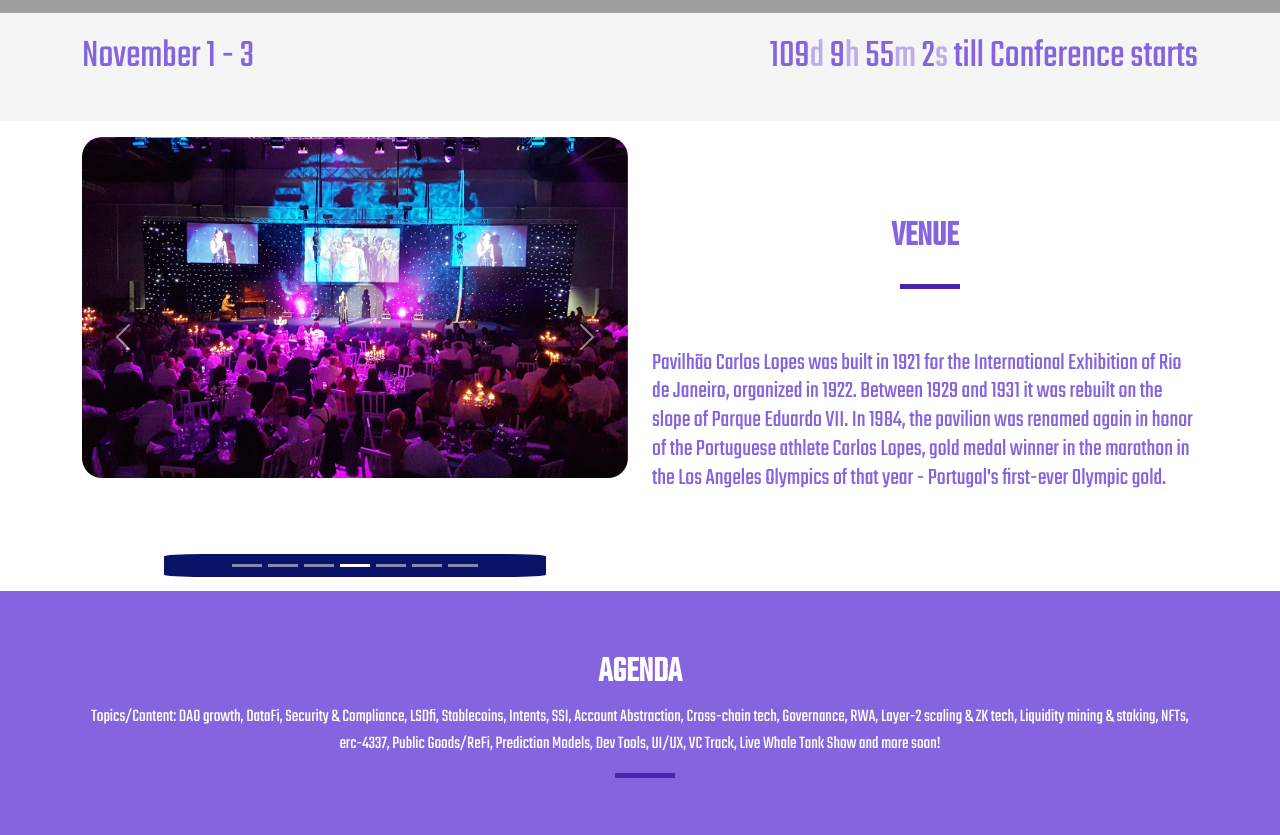
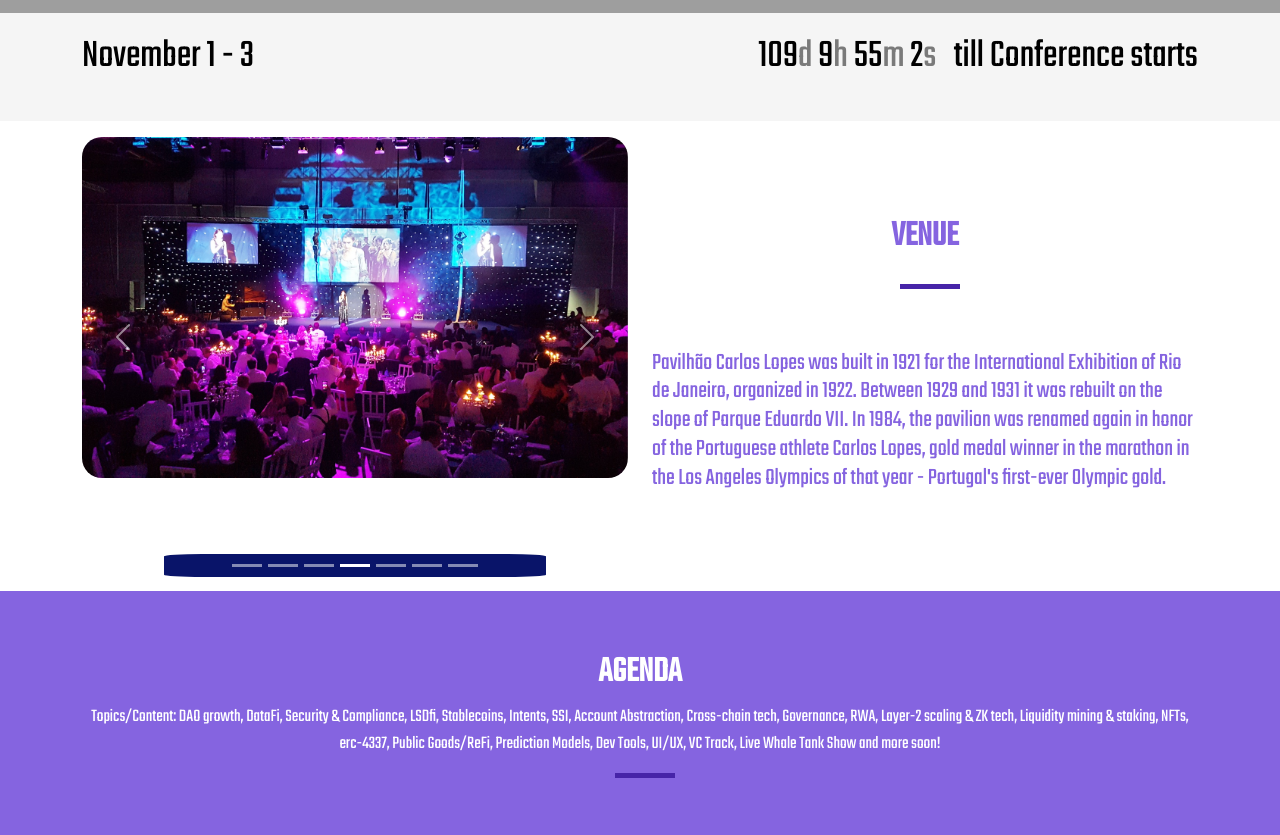
Before and after one commit to shan2001-s/EthereumBlockSummit, a website: page index.html in a window 1280 px wide. Shown: the part 787-1622 px from the top of the page. Drawn offline with nearby package versions, Linux system fonts and the light colour scheme; grey boxes are pictures that could not be loaded; a web font is replaced by a local one.

Commit message:
edit black color text time left

```diff
--- a/index.html
+++ b/index.html
@@ -3,7 +3,9 @@
 
 <head>
   <meta charset="utf-8">
-  <meta content="width=device-width, initial-scale=1.0" name="viewport">
+
+  <meta name="viewport" content="width=device-width, initial-scale=1.0">
+
 
   <title>EBS</title>
   <meta content="" name="description">
@@ -197,10 +199,10 @@
           <div class=" row" >
 
               <div class="col-md-6  text-lg-start text-center"  >
-               <h1 style="color: #8564e0;"> November 1 - 3</h1>
+               <h1 style="color: black;"> November 1 - 3</h1>
               </div>
               <div class="col-md-6 text-lg-end text-center">
-               <h1 style="color: #8564e0;" id="countdown"> 47d 20h 13m 14s till Conference starts</h1>
+               <h1 style="color: black;" id="countdown"></h1>
               </div>
              </div>
 
@@ -1112,20 +1114,7 @@ ethereumblocksummit@protonmail.com
       </div>
     </div>
 
-    <!-- <div class="container">
-      <div class="copyright">
-        &copy; Copyright <strong>TheEvent</strong>. All Rights Reserved
-      </div>
-      <div class="credits">
 
-        All the links in the footer should remain intact.
-        You can delete the links only if you purchased the pro version.
-        Licensing information: https://bootstrapmade.com/license/
-        Purchase the pro version with working PHP/AJAX contact form: https://bootstrapmade.com/buy/?theme=TheEvent
-
-        Designed by <a href="https://bootstrapmade.com/">BootstrapMade</a>
-      </div>
-    </div> -->
   </footer><!-- End  Footer -->
 
   <a href="#buy-tickets" class=" back-to-top d-flex align-items-center justify-content-center" style="color: white;     width: 7rem;
@@ -1166,7 +1155,7 @@ ethereumblocksummit@protonmail.com
 
       // Display the countdown
       var countdownElement = document.getElementById("countdown");
-      countdownElement.innerHTML =   days + "<span style='opacity: 0.5'>d</span> " + hours + "<span style='opacity: 0.5'>h</span> " + minutes + "<span style='opacity: 0.5'>m</span> " + seconds + "<span style='opacity: 0.5'>s </span>" + ' till Conference starts';
+      countdownElement.innerHTML =   days + "<span style='opacity: 0.5'>d</span> " + hours + "<span style='opacity: 0.5'>h</span> " + minutes + "<span style='opacity: 0.5'>m</span> " + seconds + "<span style='opacity: 0.5'>s &nbsp</span>" + ' till Conference starts';
 
       // If the countdown is finished, display a message
       if (distance < 0) {
```
